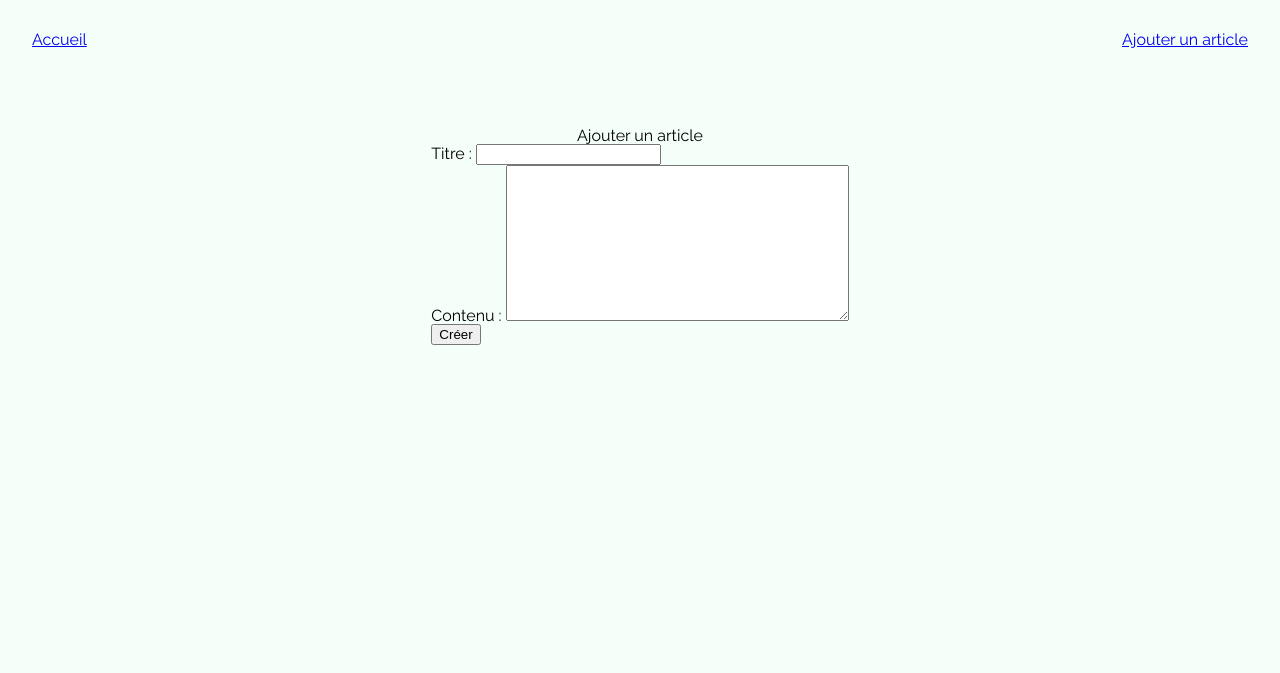
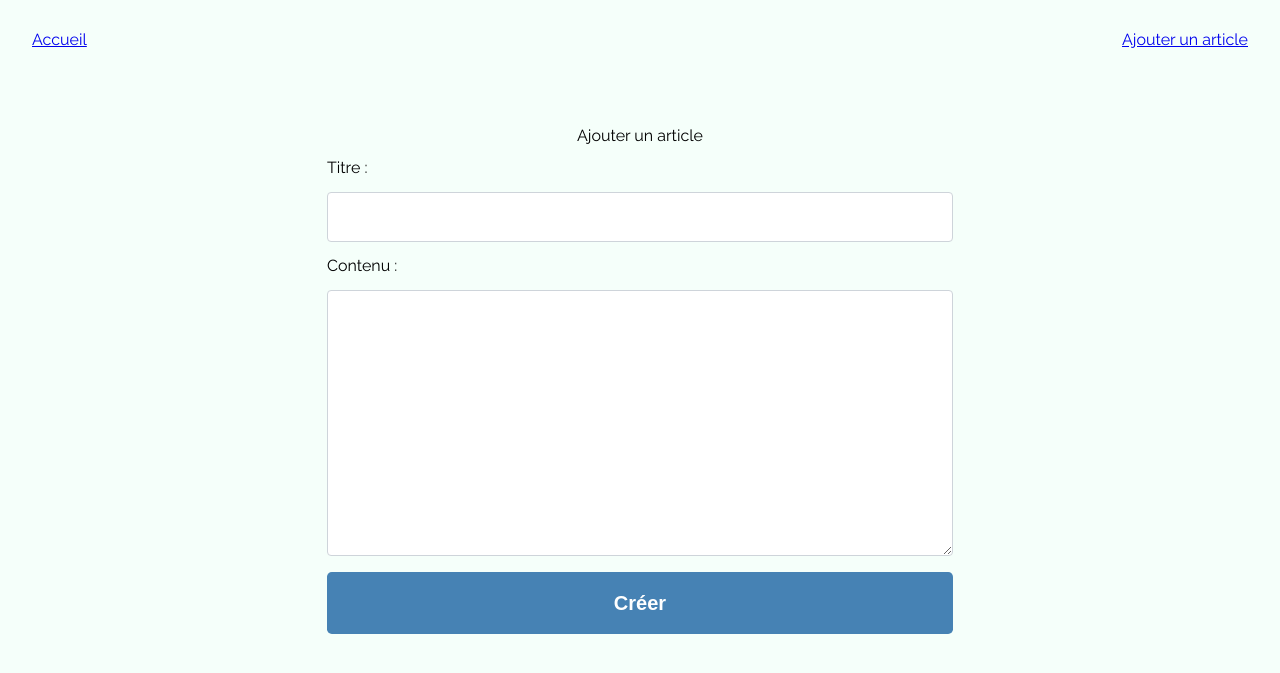
Before and after one commit to moulineE/Udemy-Django-blog, a Django app: page /blog/create/ in a window 1280 px wide. Shown: the top 673 px of the page. Run offline with Django 5.2, Linux system fonts and the light colour scheme; the visitor is signed in with stand-in values (Sample User, id 1).

Commit message:
Update templates and styles for forms
- Updated `base.html` fixing browser cashing problem in dev
- Enhanced `blogpost_confirm_delete.html`, `blogpost_create.html`, `blogpost_edit.html`, and `blogpost_list.html` to add class to button for css style
- Modified `style.css` to add styles for forms and buttons

```diff
--- a/src/posts/static/css/style.css
+++ b/src/posts/static/css/style.css
@@ -22,12 +22,6 @@ nav {
 #blog article {
     width: 50%;
     margin-top: 2rem;
-}
-
-@media (max-width: 1024px) {
-    #blog article {
-        width: 85%;
-    }
 }
 
 .post-title {
@@ -73,3 +67,48 @@ nav {
     margin-bottom: 1rem;
 
 }
+
+input, textarea {
+    display: block;
+    padding: .75rem;
+    line-height: 1.5;
+    font-size: 1rem;
+    border: 1px solid #ced4da;
+    border-radius: .25rem;
+    min-width: 600px;
+}
+
+label {
+    display: inline-block;
+    box-sizing: border-box;
+    margin: 1rem 0;
+}
+
+.btn {
+    padding: 1rem;
+    border: none;
+    font-weight: 600;
+    font-size: 1.25rem;
+    border-radius: .3rem;
+    color: white;
+    width: 100%;
+    cursor: pointer;
+    margin-top: 1rem;
+}
+
+.btn-submit {
+    background-color: steelblue;
+}
+
+.btn-delete {
+    background-color: indianred;
+}
+
+@media (max-width: 1024px) {
+    #blog article {
+        width: 85%;
+    }
+    input, textarea {
+        min-width: 100%;
+        }
+}
--- a/src/posts/templates/posts/blogpost_confirm_delete.html
+++ b/src/posts/templates/posts/blogpost_confirm_delete.html
@@ -8,6 +8,6 @@
     <form method="POST">
         {% csrf_token %}
         <p>Etes-vous sure de vouloire supprimer "{{ post.title }}"</p>
-        <input type="submit" value="Oui, supprimer">
+        <input type="submit" value="Oui, supprimer" class="btn btn-delete">
     </form>
 {% endblock %}
--- a/src/posts/templates/posts/blogpost_create.html
+++ b/src/posts/templates/posts/blogpost_create.html
@@ -9,6 +9,6 @@
     <form method="POST">
         {% csrf_token %}
         {{ form }}
-        <input type="submit" value="Créer">
+        <input type="submit" value="Créer" class="btn btn-submit">
     </form>
 {% endblock %}
--- a/src/posts/templates/posts/blogpost_edit.html
+++ b/src/posts/templates/posts/blogpost_edit.html
@@ -9,6 +9,6 @@
     <form method="POST">
         {% csrf_token %}
         {{ form }}
-        <input type="submit" value="Editer">
+        <input type="submit" value="Editer" class="btn btn-submit">
     </form>
 {% endblock %}
--- a/src/posts/templates/posts/blogpost_list.html
+++ b/src/posts/templates/posts/blogpost_list.html
@@ -20,7 +20,7 @@
     <h5 class="post-author">Publié par <i>{{ post.author_or_default }}</i> le {{ post.date_or_default }}</h5>
     <p class="post-excerpt">{{ post.content|safe|truncatewords:50 }}</p>
     <form action="{% url 'posts:post' slug=post.slug %}">
-        <button>Lire l'article</button>
+        <button class="btn btn-submit">Lire l'article</button>
     </form>
 </article>
 {% endfor %}
--- a/src/templates/base.html
+++ b/src/templates/base.html
@@ -5,7 +5,7 @@
     <meta charset="UTF-8">
     {% block title %}
     {% endblock %}
-    <link rel="stylesheet" href="{% static 'css/style.css' %}">
+    <link rel="stylesheet" href="{% static 'css/style.css' %}?{% now 'U' %}">
 </head>
 <body>
 
```
